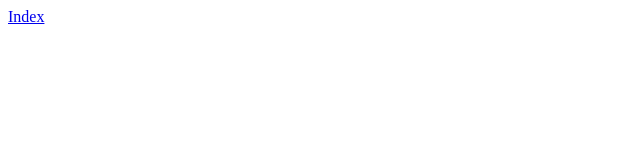
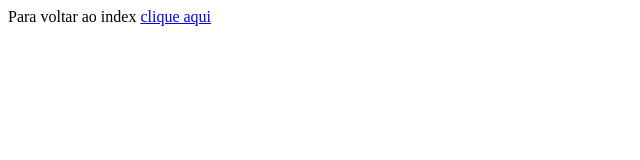
Before and after one commit to JackNSalv/AulaGitHub, a plain HTML site: page contato.html in a window 1280 px wide. Shown: the whole page, without its empty margins (0-640 px from the left). Drawn offline with Linux system fonts and the light colour scheme.

Commit message:
Alteração na pagina de contato.

```diff
--- a/contato.html
+++ b/contato.html
@@ -7,6 +7,6 @@
     <title>Contato</title>
 </head>
 <body>
-    <a href="index.html">Index</a>
+Para voltar ao index <a href="index.html">clique aqui</a>
 </body>
 </html>
```
